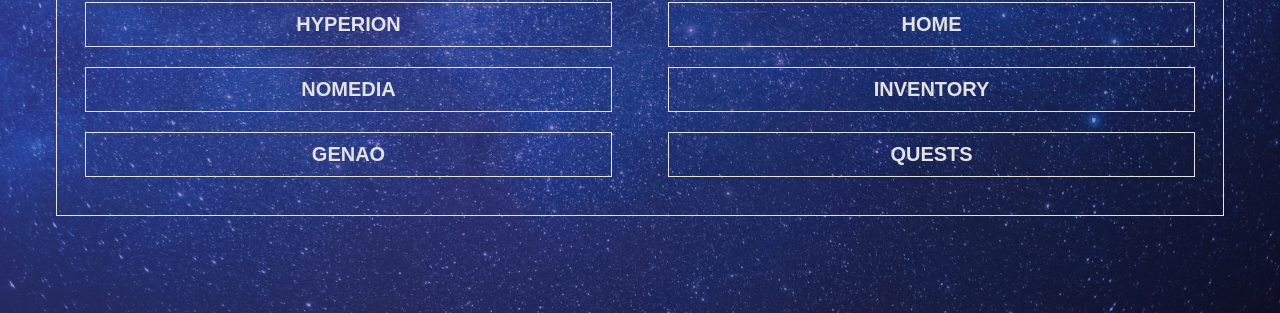
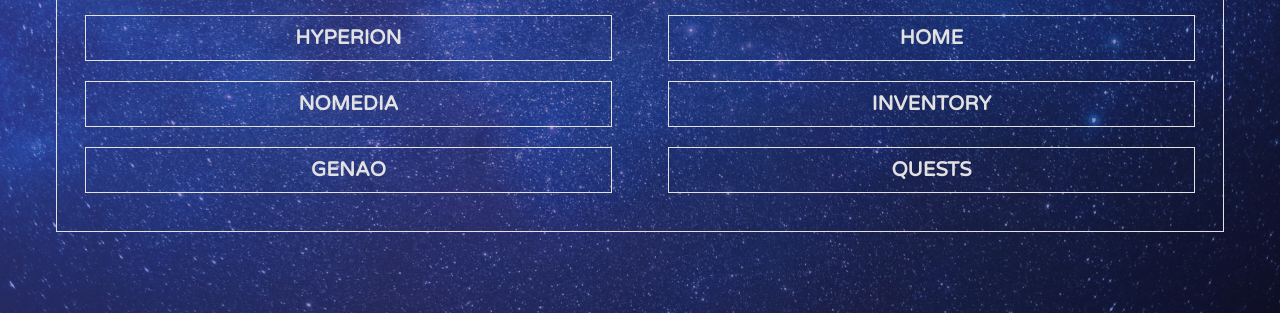
Before and after one commit to Grapli/Vanilla_RPG, a website: page travel.html in a window 1280 px wide. Shown: the part 487-800 px from the top of the page. Drawn offline with Linux system fonts and the light colour scheme.

Commit message:
new font family

```diff
--- a/src/sass/base/_base.scss
+++ b/src/sass/base/_base.scss
@@ -18,8 +18,13 @@ body {
 	background-size: cover;
 	background-position: center;
 	background-repeat: no-repeat;
+	font-family: 'Varela Round', sans-serif;
+}
+button,
+a {
+	font-family: 'Varela Round', sans-serif;
+}
 
-}
 .game-container {
 	margin: 0 auto;
 	width: 100%;
@@ -30,7 +35,6 @@ body {
 	text-align: center;
 	margin: 0.5em 0;
 	font-size: 3rem;
-	font-family: 'Varela Round', sans-serif;
 	text-transform: uppercase;
 	color: $main-color;
 }
--- a/src/sass/layout/_travel.scss
+++ b/src/sass/layout/_travel.scss
@@ -71,6 +71,8 @@
 				color: $main-color;
 				font-weight: bold;
 				cursor: pointer;
+                text-align: center;
+                text-decoration: none;
 			}
 		}
 	}
--- a/travel.html
+++ b/travel.html
@@ -67,7 +67,7 @@
             <div class="table__menu">
                 <h2 class="table__menu__title">Menu</h2>
                 <div class="table__menu__box">
-                    <button class="table__menu__box-item">Home</button>
+                    <a href="/"  class="table__menu__box-item">Home</a>
                     <button class="table__menu__box-item">Inventory</button>
                     <button class="table__menu__box-item">Quests</button>
                 </div>
```
Also changed, not shown: dist/css/app.min.css, dist/css/home.min.css, 1 other file.
